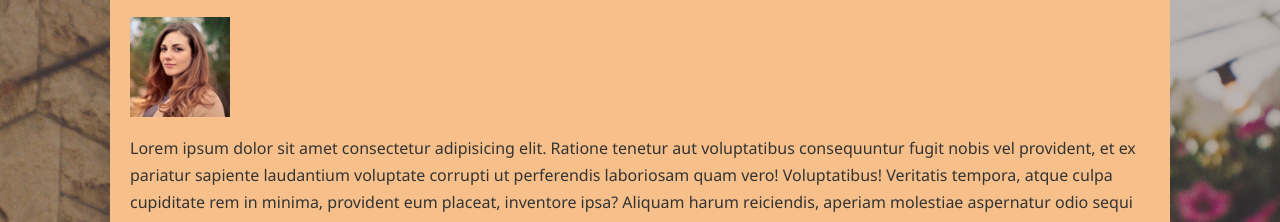
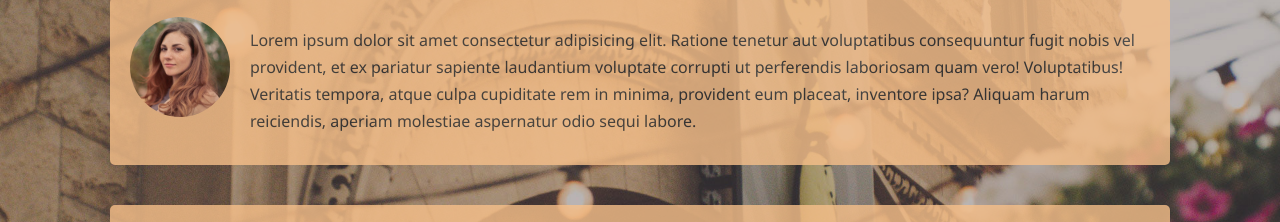
Before and after one commit to dean-hildebrand/hotel-landing-page, a plain HTML site: page about.html in a window 1280 px wide. Shown: the part 516-738 px from the top of the page. Drawn offline with Linux system fonts and the light colour scheme.

Commit message:
Finished styling testimonial dovs

```diff
--- a/css/style.css
+++ b/css/style.css
@@ -221,11 +221,16 @@ p {
 #testimonials .testimonial {
     padding: 20px;
     margin-bottom: 40px;
+    border-radius: 5px;
+    opacity: 0.8;
 
 }
 
 #testimonials .testimonial img {
     width: 100px;
+    float: left;
+    margin-right: 20px;
+    border-radius: 50%;
 }
 
 /* Footer */
```
